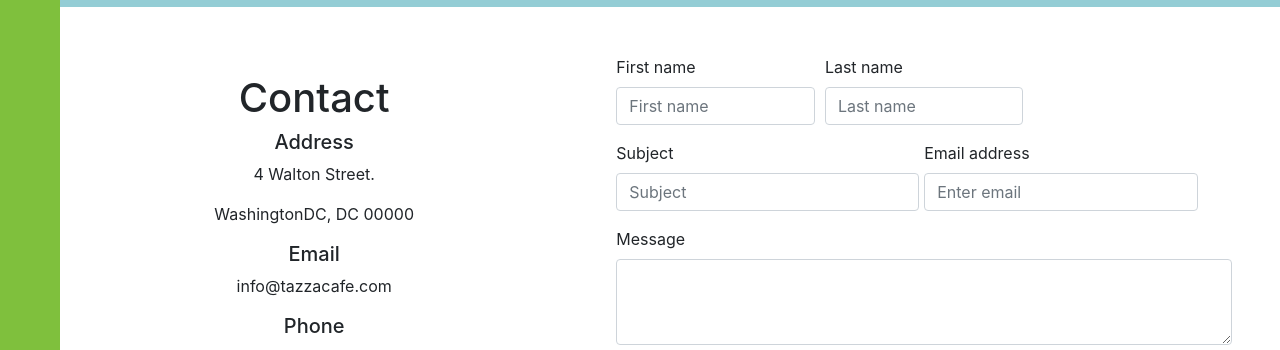
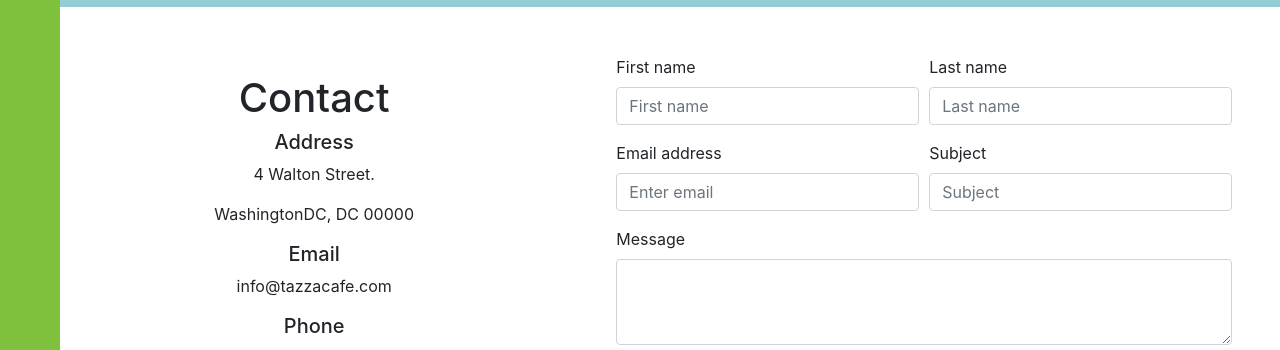
Before and after one commit to BrightonDube/TazzaCaffe, a Gatsby site: page /contact in a window 1280 px wide. Shown: the part 71-421 px from the top of the page. Built offline with nearby package versions, Linux system fonts and the light colour scheme; Gatsby itself is replaced by a stand-in of ours.

Commit message:
fix contact columns

```diff
--- a/src/components/Layout.js
+++ b/src/components/Layout.js
@@ -94,7 +94,7 @@ export default function Layout({ children }) {
           </Col>
         </Row>
       </Container>
-      <Container fluid className="pl-sm-6 pt-5 mt-2 pt-sm-0 mt-sm-0">
+      <Container fluid className="pl-sm-6 pt-5 mt-4 pt-sm-0 mt-sm-0">
         {children}
         <Row className="no-gutters newsletter">
           <Col className="mx-auto my-5 col-md-8 text-center align-self-center">
--- a/src/pages/contact.js
+++ b/src/pages/contact.js
@@ -36,12 +36,12 @@ export default function Contact() {
             className="contact-form"
           >
             <Form.Row>
-              <Form.Group as={Col} md="4" controlId="validationCustom01">
+              <Form.Group as={Col} md="6" controlId="validationCustom01">
                 <Form.Label>First name</Form.Label>
                 <Form.Control required type="text" placeholder="First name" />
                 <Form.Control.Feedback>Looks good!</Form.Control.Feedback>
               </Form.Group>
-              <Form.Group as={Col} md="4" controlId="validationCustom02">
+              <Form.Group as={Col} md="6" controlId="validationCustom02">
                 <Form.Label>Last name</Form.Label>
                 <Form.Control required type="text" placeholder="Last name" />
                 <Form.Control.Feedback>Looks good!</Form.Control.Feedback>
@@ -51,18 +51,17 @@ export default function Contact() {
               </Form.Group>
             </Form.Row>
             <Form.Row>
-              <Form.Group as={Col} md="6" controlId="validationCustom03">
-                <Form.Label>Subject</Form.Label>
-                <Form.Control type="text" placeholder="Subject" required />
-                <Form.Control.Feedback>Looks Good!</Form.Control.Feedback>
-              </Form.Group>
-
-              <Form.Group controlId="formGroupEmail">
+              <Form.Group as={Col} md="6" controlId="formGroupEmail">
                 <Form.Label>Email address</Form.Label>
                 <Form.Control type="email" placeholder="Enter email" required />
                 <Form.Control.Feedback type="invalid">
                   Please enter a valid email address!
                 </Form.Control.Feedback>
+              </Form.Group>
+              <Form.Group as={Col} md="6" controlId="validationCustom03">
+                <Form.Label>Subject</Form.Label>
+                <Form.Control type="text" placeholder="Subject" required />
+                <Form.Control.Feedback>Looks Good!</Form.Control.Feedback>
               </Form.Group>
             </Form.Row>
             <Form.Group controlId="exampleForm.ControlTextarea1">
```
